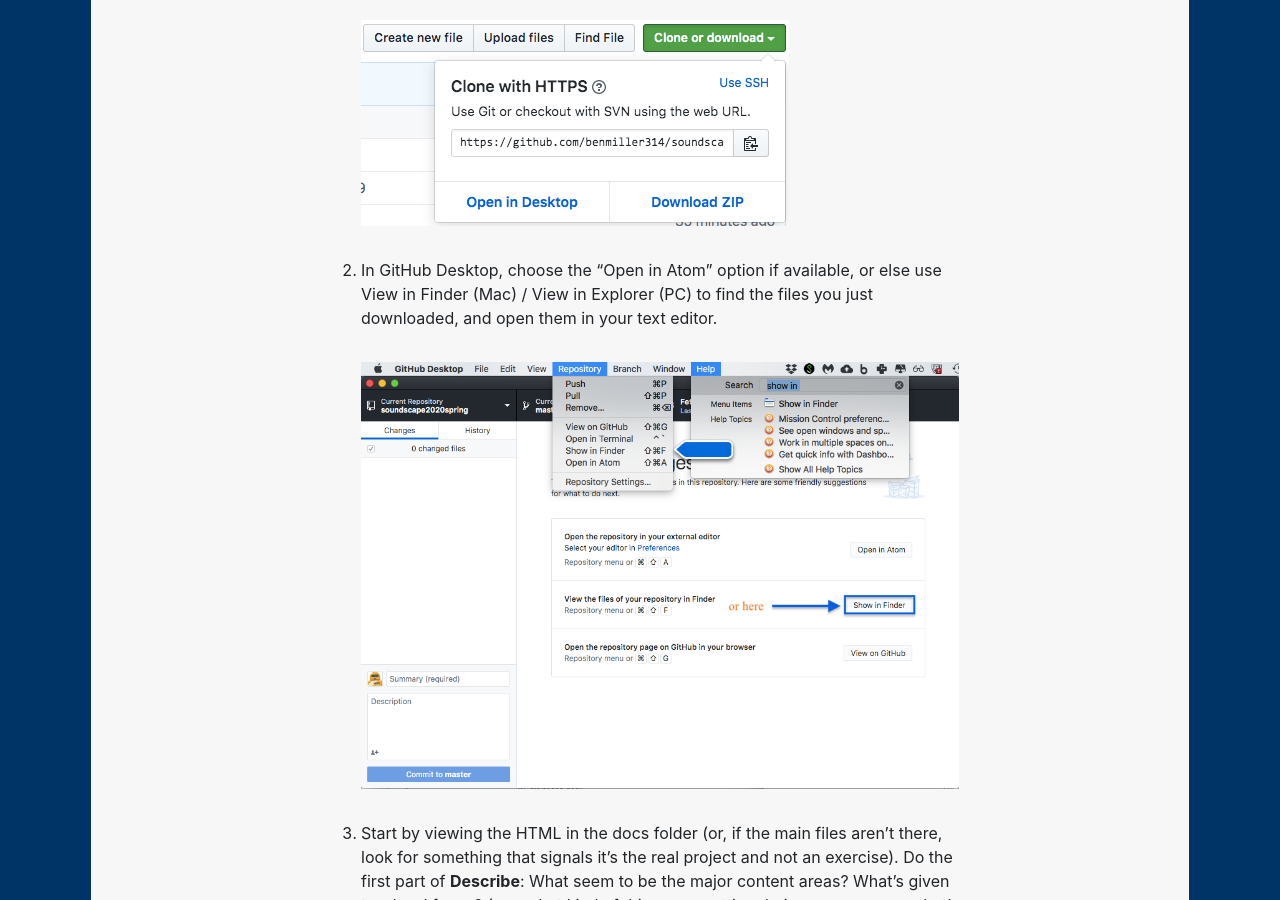
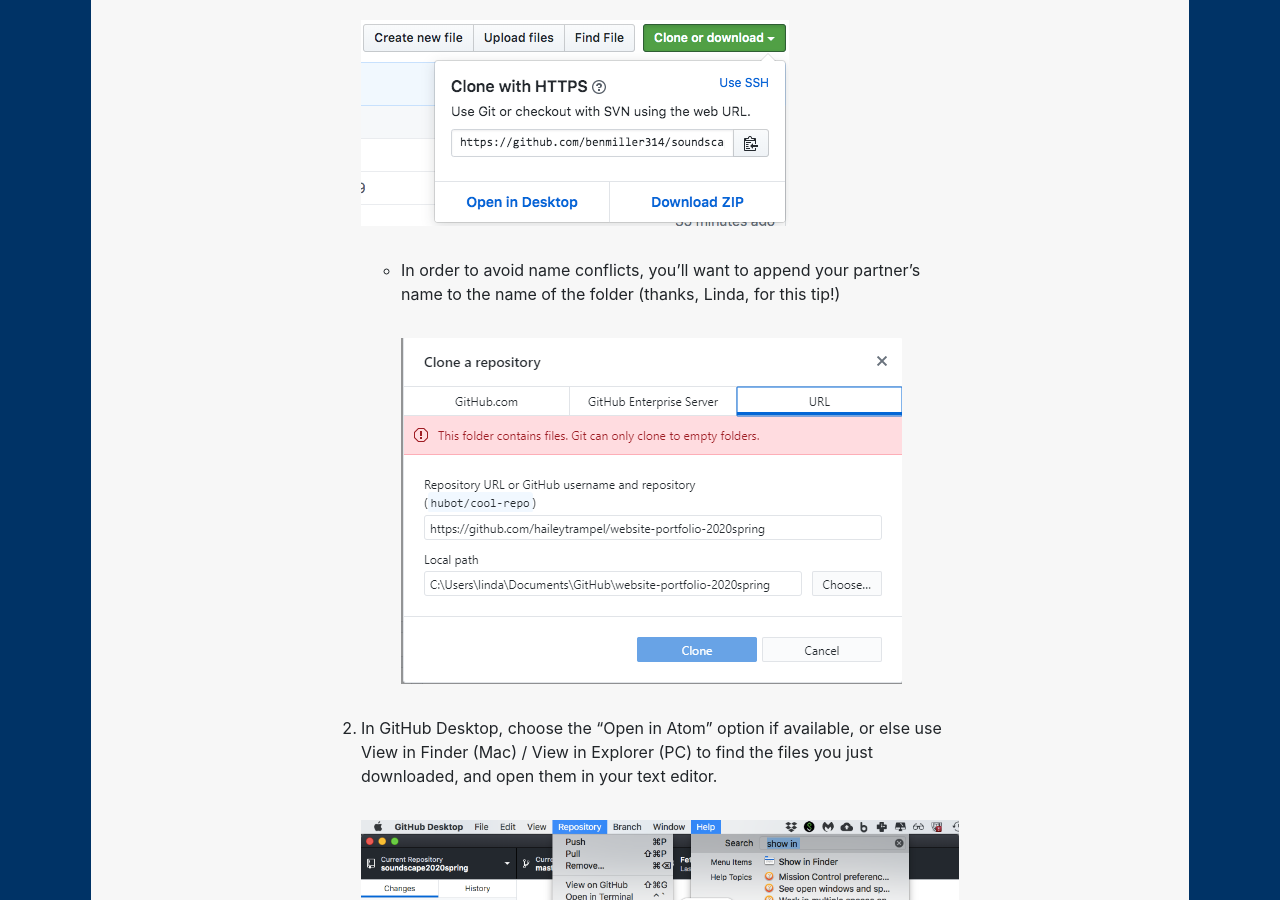
Before and after one commit to benmiller314/cdm2020spring, a Jekyll site: the page built from plans/lesson-20.md, in a window 1280 px wide and 900 px high, scrolled down 4501 px. Built offline with Jekyll 4.4.1, drawn with Linux system fonts in a browser that asks for light colours; our own code applies the rules of GitHub Pages for plain Markdown files.

Commit message:
add note re: directory not empty
Thanks to @lumiio for catching this!

```diff
--- a/plans/lesson-20.md
+++ b/plans/lesson-20.md
@@ -130,6 +130,7 @@
 ### Detailed instructions for workshop-at-a-distance
 
 1. Go to your first partner's website, and use the "clone or download" button, probably with the "open in desktop" option. <figure><img src="../assets/img/github-clone-or-download-2.png" alt="Clone or download pop-up; also includes the URL to use with the command line." /></figure>
+    - In order to avoid name conflicts, you'll want to append your partner's name to the name of the folder (thanks, Linda, for this tip!) <figure><img src="../assets/img/github-desktop--directory-not-empty.png" alt="if you get an error, just change the folder name" /></figure>
 
 2. In GitHub Desktop, choose the "Open in Atom" option if available, or else use View in Finder (Mac) / View in Explorer (PC) to find the files you just downloaded, and open them in your text editor.<figure><img src="../assets/img/github-desktop--open-in-atom.png" alt="GitHub Desktop with Open in Atom and Show in Finder buttons highlighted"/></figure>
 
```
Also changed, not shown: assets/img/github-desktop--directory-not-empty.png (added).
